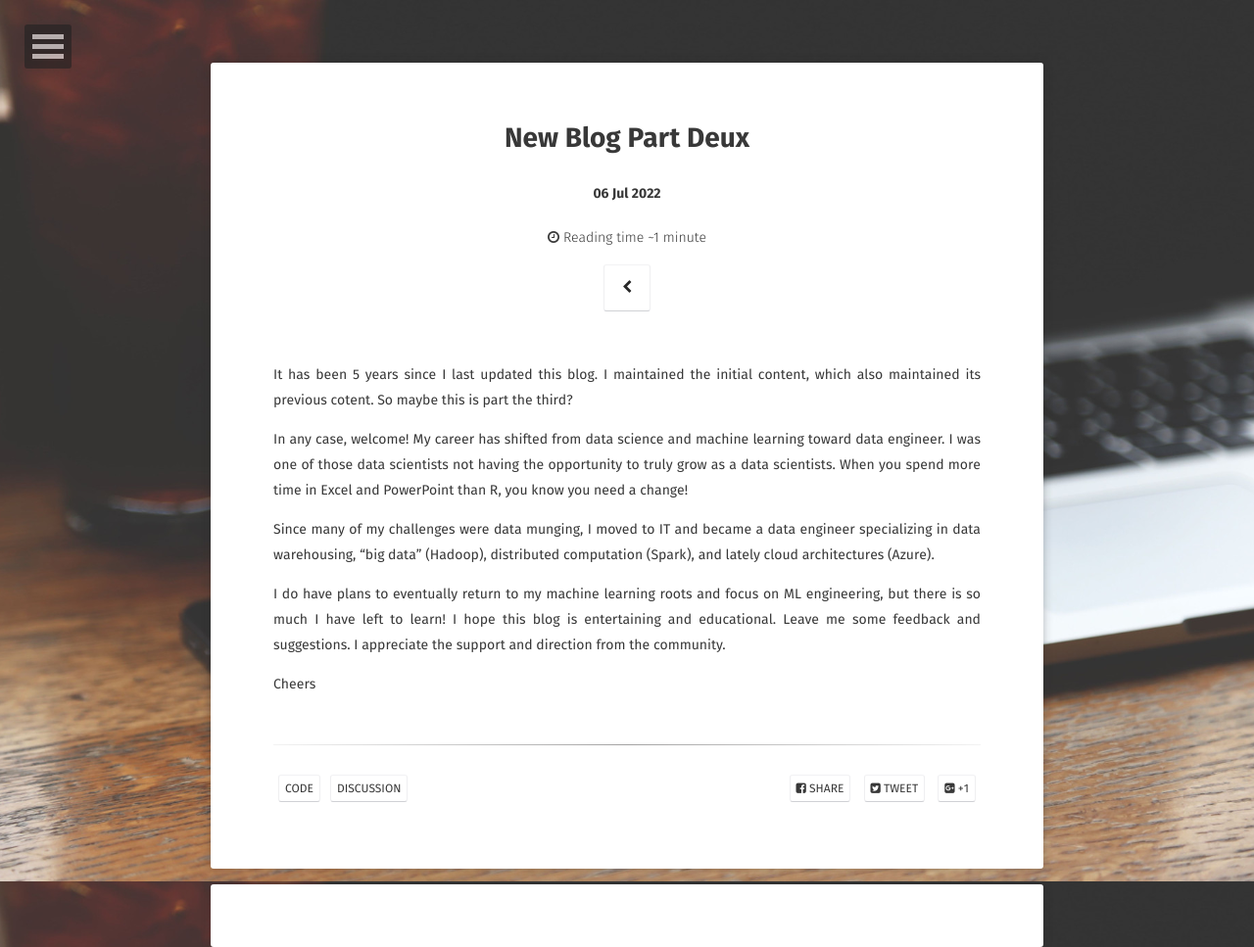
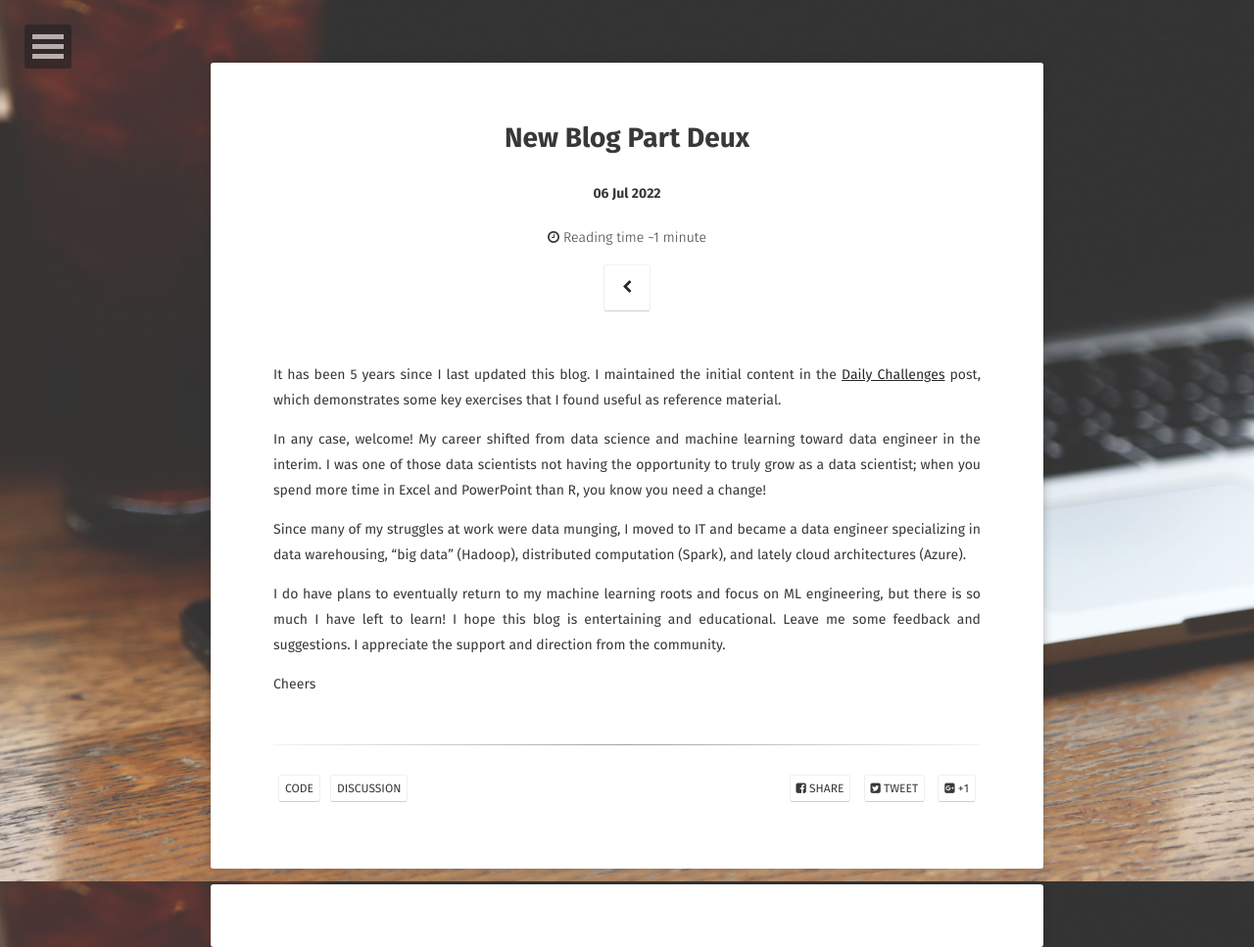
Before and after one commit to bryangoodrich/bryangoodrich.github.io, a Jekyll site: the page built from _posts/2022-07-06-New-Blog-Part-Deux.md, in a window 1280 px wide. Shown: the whole page at 98% size. Built offline with Jekyll 4.4.1, drawn with Linux system fonts in a browser that asks for light colours; some web fonts are replaced; comment, search, counter and statistics services are not loaded.

Commit message:
Update 2022 revival post

```diff
--- a/_posts/2022-07-06-New-Blog-Part-Deux.md
+++ b/_posts/2022-07-06-New-Blog-Part-Deux.md
@@ -7,11 +7,11 @@ tags: [code, discussion]
 comments: true
 ---
 
-It has been 5 years since I last updated this blog. I maintained the initial content, which also maintained its previous cotent. So maybe this is part the third?
+It has been 5 years since I last updated this blog. I maintained the initial content in the [Daily Challenges](2017-01-01-Daily-Challenges.md) post, which demonstrates some key exercises that I found useful as reference material.
 
-In any case, welcome! My career has shifted from data science and machine learning toward data engineer. I was one of those data scientists not having the opportunity to truly grow as a data scientists. When you spend more time in Excel and PowerPoint than R, you know you need a change!
+In any case, welcome! My career shifted from data science and machine learning toward data engineer in the interim. I was one of those data scientists not having the opportunity to truly grow as a data scientist; when you spend more time in Excel and PowerPoint than R, you know you need a change!
 
-Since many of my challenges were data munging, I moved to IT and became a data engineer specializing in data warehousing, "big data" (Hadoop), distributed computation (Spark), and lately cloud architectures (Azure).
+Since many of my struggles at work were data munging, I moved to IT and became a data engineer specializing in data warehousing, "big data" (Hadoop), distributed computation (Spark), and lately cloud architectures (Azure).
 
 I do have plans to eventually return to my machine learning roots and focus on ML engineering, but there is so much I have left to learn! I hope this blog is entertaining and educational. Leave me some feedback and suggestions. I appreciate the support and direction from the community.
 
```
Also changed, not shown: _posts/2017-05-15-New-Blog.md (deleted, +0 -12 lines).
